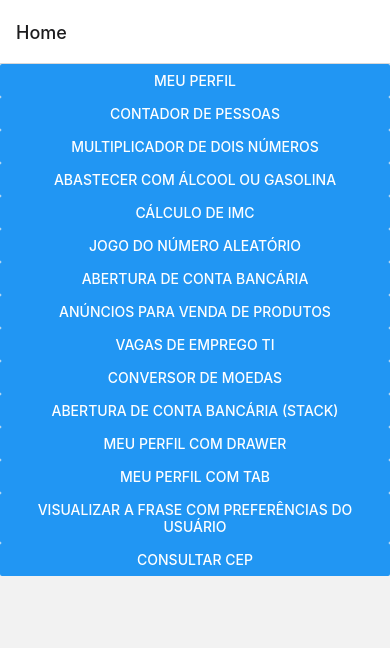
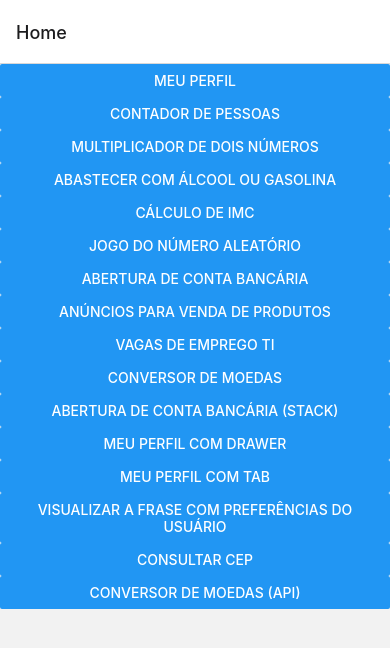
Before and after one commit to hotel-eme/tp-web, a React Native app: screen / in a window 390 px wide. Shown: the top 648 px of the page. Built offline with nearby package versions, Linux system fonts and the light colour scheme.

Commit message:
Cria tela conversor de moedas com API

```diff
--- a/App.js
+++ b/App.js
@@ -17,6 +17,7 @@ import { MeuPerfilScreenDrawer } from "./src/screens/12.MeuPerfilDrawer";
 import { MeuPerfilTab } from "./src/screens/13.MeuPerfilTab";
 import { VisualizacaoFraseScreen } from "./src/screens/14.VisualizacaoFrase";
 import { MeuCepScreen } from "./src/screens/17.ConsultaCep";
+import { ConversorMoedasApiScreen } from "./src/screens/19.ConversorMoedasApi"
 
 const Stack = createNativeStackNavigator();
 
@@ -38,6 +39,7 @@ function HomeScreen(props) {
       <Button title="Meu Perfil com Tab" onPress={function () { props.navigation.navigate('Meu Perfil Tab') }} />
       <Button title="Visualizar a frase com preferências do usuário" onPress={function () { props.navigation.navigate('Frase')}} />
       <Button title="Consultar CEP" onPress={function () { props.navigation.navigate('Consultar CEP') }} />
+      <Button title="Conversor de Moedas (API)" onPress={function () { props.navigation.navigate("Conversor de Moedas (API)")}} />
     </View>
   );
 }
@@ -62,6 +64,7 @@ export default function App() {
         <Stack.Screen name="Meu Perfil Tab" component={MeuPerfilTab} />
         <Stack.Screen name="Frase" component={VisualizacaoFraseScreen} />
         <Stack.Screen name="Consultar CEP" component={MeuCepScreen} />
+        <Stack.Screen name="Conversor de Moedas (API)" component={ConversorMoedasApiScreen} />
       </Stack.Navigator>
     </NavigationContainer>
   );
```
